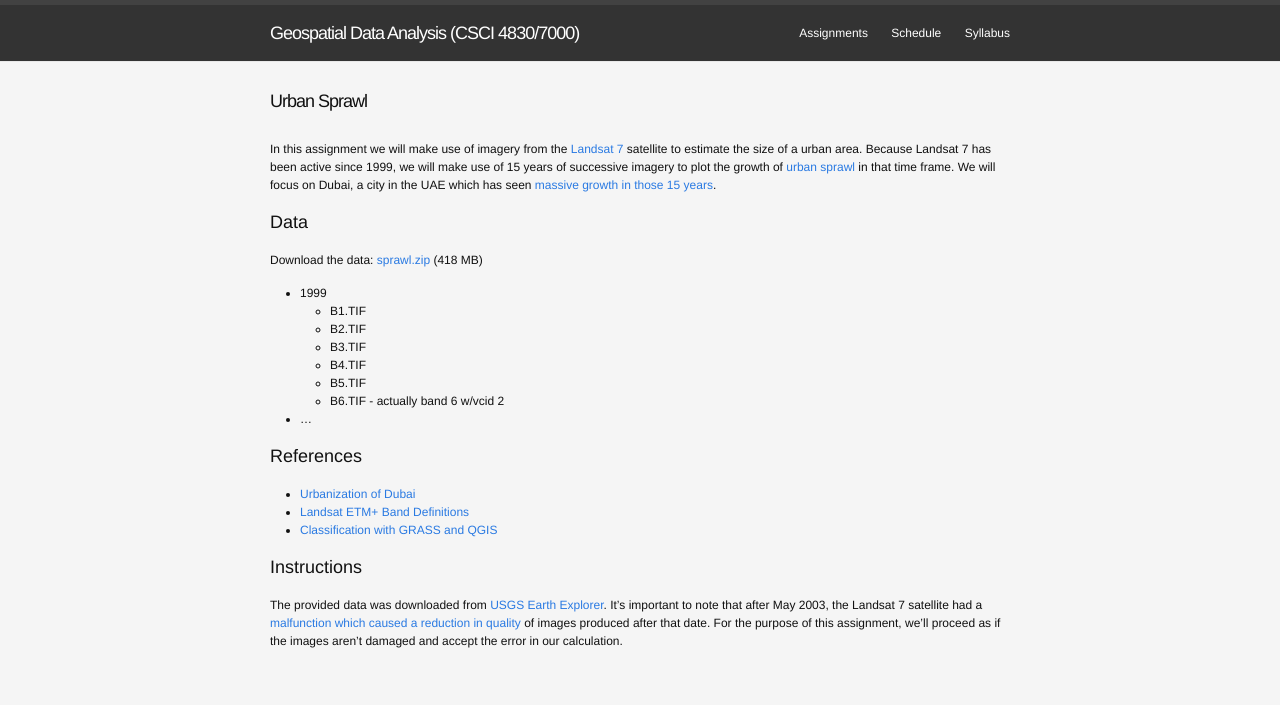
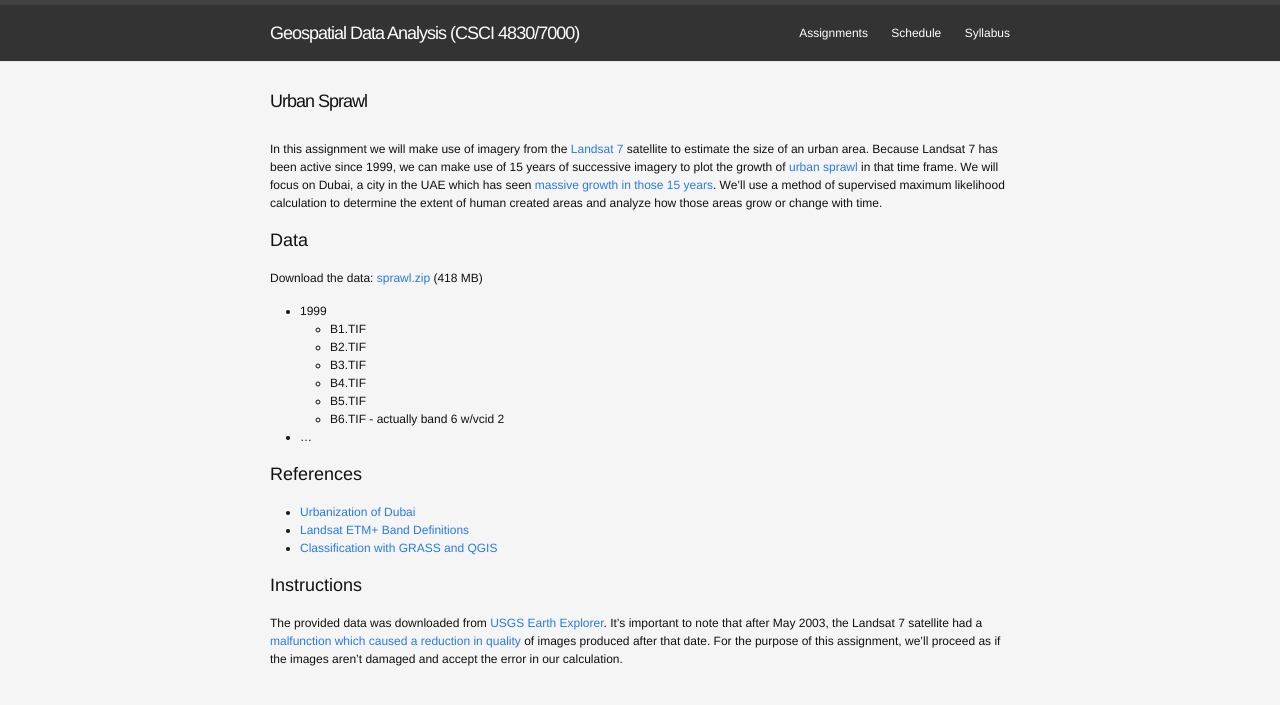
Before and after one commit to somerandomsequence/csci-4830-7000-gsa, a Jekyll site: the page built from assignments/sprawl.md, in a window 1280 px wide. Shown: the top 705 px of the page. Built offline with Jekyll 4.4.1, drawn with Linux system fonts in a browser that asks for light colours.

Commit message:
Massage text

```diff
--- a/assignments/sprawl.md
+++ b/assignments/sprawl.md
@@ -5,7 +5,7 @@ permalink: /a/sprawl/
 menu: false
 ---
 
-In this assignment we will make use of imagery from the [Landsat 7](http://landsat.usgs.gov/about_landsat7.php) satellite to estimate the size of a urban area. Because Landsat 7 has been active since 1999, we will make use of 15 years of successive imagery to plot the growth of [urban sprawl](http://en.wikipedia.org/wiki/Urban_sprawl) in that time frame. We will focus on Dubai, a city in the UAE which has seen [massive growth in those 15 years](http://earthobservatory.nasa.gov/Features/WorldOfChange/dubai.php).
+In this assignment we will make use of imagery from the [Landsat 7](http://landsat.usgs.gov/about_landsat7.php) satellite to estimate the size of an urban area. Because Landsat 7 has been active since 1999, we can make use of 15 years of successive imagery to plot the growth of [urban sprawl](http://en.wikipedia.org/wiki/Urban_sprawl) in that time frame. We will focus on Dubai, a city in the UAE which has seen [massive growth in those 15 years](http://earthobservatory.nasa.gov/Features/WorldOfChange/dubai.php). We'll use a method of supervised maximum likelihood calculation to determine the extent of human created areas and analyze how those areas grow or change with time.
 
 ## Data
 
```
